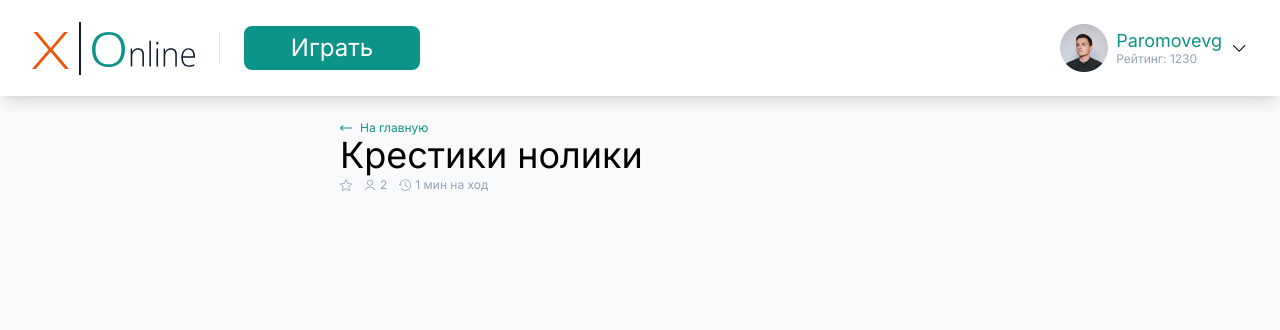
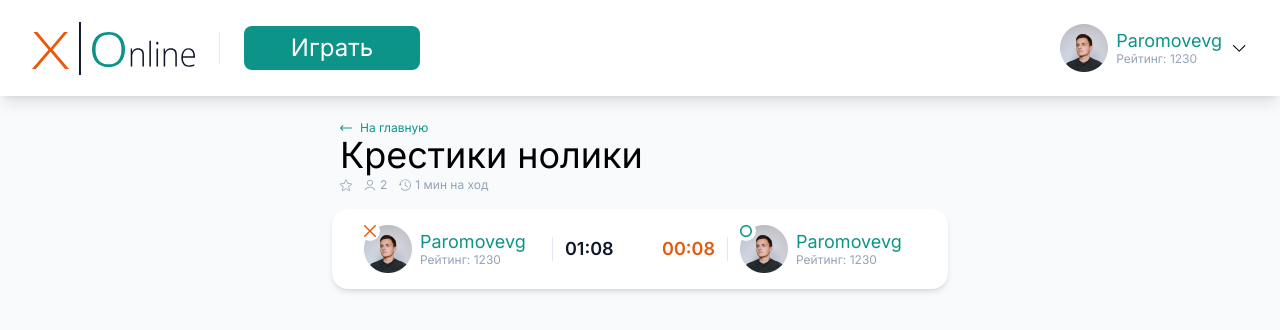
Before and after one commit to nikmel238/tick-tack-toe, a Next.js app: page / in a window 1280 px wide. Shown: the top 330 px of the page. Built offline with nearby package versions, Linux system fonts and the light colour scheme.

Commit message:
Changes HomePage. Add GameInfo Component

```diff
--- a/components/game/index.js
+++ b/components/game/index.js
@@ -1 +1,2 @@
 export { GameTitle } from "./gameTitle";
+export { GameInfo } from "./gameInfo";
--- a/pages/index.jsx
+++ b/pages/index.jsx
@@ -1,5 +1,5 @@
 import { Header } from "../components/header";
-import { GameTitle } from "../components/game";
+import { GameInfo, GameTitle } from "../components/game";
 
 export default function HomePage() {
   return (
@@ -7,6 +7,7 @@ export default function HomePage() {
       <Header />
       <main className={`pt-6 mx-auto max-w-[616px]`}>
         <GameTitle />
+        <GameInfo />
       </main>
     </div>
   );
```
